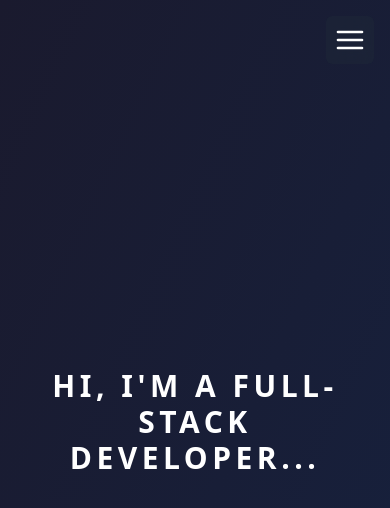
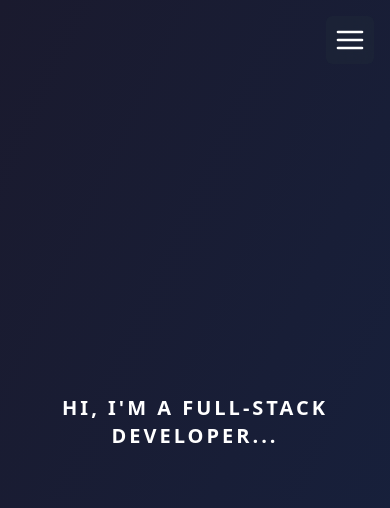
Before and after one commit to fasterrob/portfolio, a Next.js app: page / in a window 390 px wide. Shown: the top 508 px of the page. Built offline with nearby package versions, Linux system fonts and the light colour scheme.

Commit message:
[fix] responsive

```diff
--- a/src/app/page.tsx
+++ b/src/app/page.tsx
@@ -1,8 +1,11 @@
 export default function HomePage() {
   return (
-    <section className="flex justify-center items-center flex-col min-h-screen relative p-4 text-center">
-      <div className="w-full max-w-4xl flex justify-center">
-        <h1 className="text-3xl sm:text-4xl md:text-5xl lg:text-6xl font-bold uppercase typewriter whitespace-normal sm:whitespace-nowrap">
+    <section className="flex justify-center items-center flex-col min-h-screen relative p-4 text-center overflow-hidden">
+      <div className="w-full flex justify-center">
+        <h1
+          className="text-xl sm:text-2xl md:text-3xl lg:text-4xl xl:text-5xl 2xl:text-6xl font-bold uppercase typewriter whitespace-normal sm:whitespace-nowrap"
+          style={{ "--typewriter-width": "38ch", "--typewriter-steps": 38 } as React.CSSProperties}
+        >
           Hi, I&apos;m a Full-Stack developer...
         </h1>
       </div>
--- a/src/components/Sidebar.tsx
+++ b/src/components/Sidebar.tsx
@@ -42,7 +42,7 @@ export default function Sidebar() {
       <aside
         className={`fixed top-0 right-0 h-screen w-64 bg-[#0f172a] border-l border-[#1f2937] text-white z-50 transition-transform duration-300
         ${isOpen ? "translate-x-0" : "translate-x-full"}
-        lg:translate-x-0 lg:static lg:flex lg:flex-col shrink-0`}
+        lg:translate-x-0 lg:static lg:h-auto lg:min-h-screen lg:flex lg:flex-col shrink-0`}
       >
         <nav className="flex flex-col gap-4 p-5 h-full">
           {navItems.map(({ icon, href, label }) => (
--- a/src/styles/globals.css
+++ b/src/styles/globals.css
@@ -2,7 +2,7 @@
 
 @keyframes typewriter {
   from { width: 0; }
-  to { width: 100%; }
+  to { width: var(--typewriter-width, 100%); }
 }
 
 .typewriter {
@@ -13,7 +13,7 @@
   margin: 0 auto;
   letter-spacing: 0.15em;
   animation:
-    typewriter 3.5s steps(40, end),
+    typewriter 3.5s steps(var(--typewriter-steps, 40), end),
     blink 0.75s step-end infinite;
 }
 
@@ -31,6 +31,16 @@
   50% { border-color: white }
 }
 
+@layer base {
+  html {
+    background-color: #1a1a2e;
+    overflow-x: hidden;
+  }
+  body {
+    overflow-x: hidden;
+  }
+}
+
 @layer utilities {
   @keyframes fade-in {
     from { opacity: 0; transform: scale(0.95); }
```
